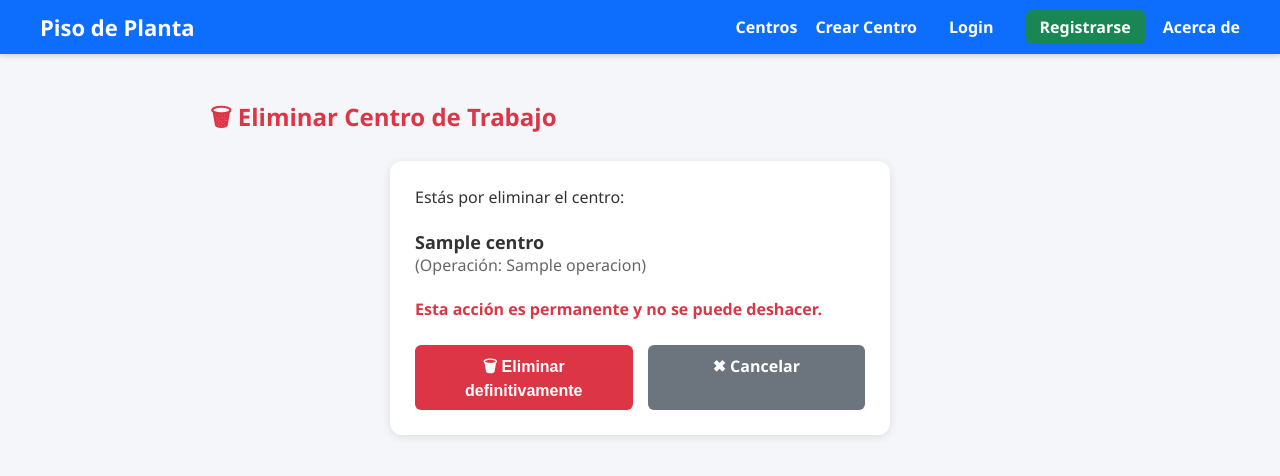
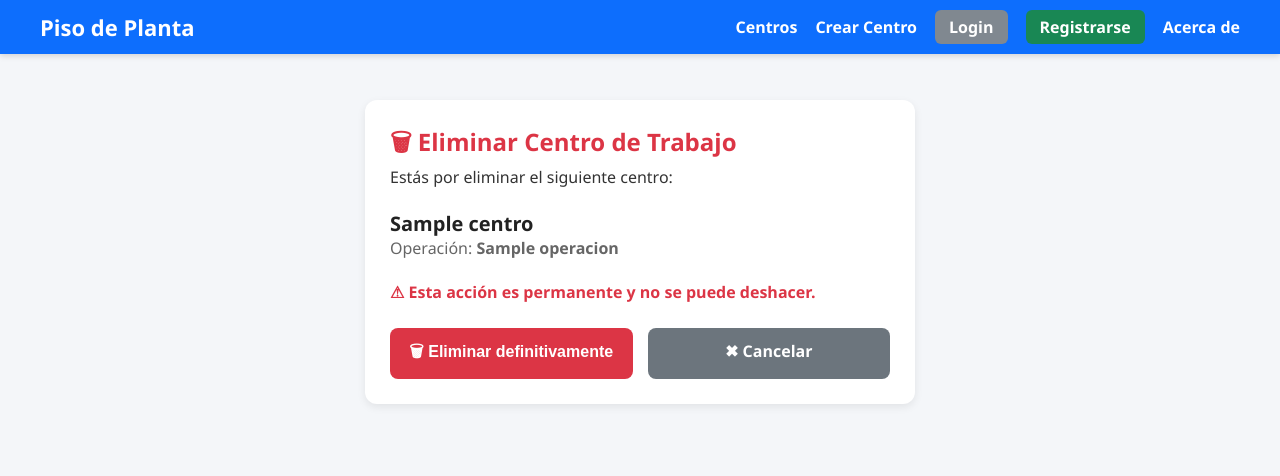
Before and after one commit to lucianoleone/TuPrimerPagina-Leone, a Django app: template pisoplanta/templates/eliminar_centro.html in a window 1280 px wide. Shown: the top 476 px of the page. Run offline with Django 3.2, Linux system fonts and the light colour scheme; the template is opened without the code that fills it: most values are stand-ins (such as "Sample title", 1, 10 or a date in 2020).

Commit message:
version entrega

```diff
--- a/pisoplanta/templates/eliminar_centro.html
+++ b/pisoplanta/templates/eliminar_centro.html
@@ -6,68 +6,43 @@ Eliminar Centro
 
 {% block contenido %}
 
-<h2 style="margin-bottom: 20px; color:#dc3545;">
-    🗑 Eliminar Centro de Trabajo
-</h2>
+<div class="card" style="max-width: 550px; margin: auto;">
 
-<div style="
-    background:white;
-    padding:25px;
-    border-radius:12px;
-    box-shadow:0 2px 8px rgba(0,0,0,0.1);
-    max-width:500px;
-    margin:auto;
-">
+    <h2 class="auth-title" style="color:#dc3545;">
+        🗑 Eliminar Centro de Trabajo
+    </h2>
 
-    <p style="font-size:16px; margin-bottom:25px;">
-        Estás por eliminar el centro:
-        <br><br>
-        <strong style="font-size:18px; color:#333;">{{ centro.nombre }}</strong>
-        <br>
-        <span style="color:#666;">
-            (Operación: {{ centro.operacion }})
-        </span>
+    <p class="justify-text" style="margin-bottom:25px;">
+        Estás por eliminar el siguiente centro:
         <br><br>
 
+        <strong style="font-size:20px; color:#222;">
+            {{ centro.nombre }}
+        </strong>
+        <br>
+
+        <span style="color:#666;">
+            Operación: <strong>{{ centro.operacion }}</strong>
+        </span>
+
+        <br><br>
         <span style="color:#dc3545; font-weight:bold;">
-            Esta acción es permanente y no se puede deshacer.
+            ⚠ Esta acción es permanente y no se puede deshacer.
         </span>
     </p>
 
-    <form method="POST" style="display:flex; gap:15px;">
+    <form method="POST" style="display:flex; gap:15px; margin-top:20px;">
         {% csrf_token %}
 
         <!-- Botón Eliminar -->
-        <button type="submit" style="
-            flex:1;
-            background:#dc3545;
-            color:white;
-            padding:10px 15px;
-            border:none;
-            border-radius:6px;
-            font-size:16px;
-            cursor:pointer;
-            font-weight:bold;
-            text-align:center;
-        ">
+        <button type="submit" class="btn btn-danger" style="flex:1;">
             🗑 Eliminar definitivamente
         </button>
 
         <!-- Botón Cancelar -->
-        <a href="{% url 'listar_centros' %}" style="
-            flex:1;
-            background:#6c757d;
-            color:white;
-            padding:10px 15px;
-            border-radius:6px;
-            text-decoration:none;
-            font-size:16px;
-            text-align:center;
-            font-weight:bold;
-        ">
+        <a href="{% url 'listar_centros' %}" class="btn btn-secondary" style="flex:1; text-align:center;">
             ✖ Cancelar
         </a>
-
     </form>
 
 </div>
--- a/static/css/estilos.css
+++ b/static/css/estilos.css
@@ -276,7 +276,7 @@ form input:focus {
 }
 
 .navbar-btn {
-    background: #0d6dfc;
+    background: #808890;
 }
 
 .navbar-btn-register {
@@ -312,9 +312,39 @@ form input:focus {
     gap: 10px;
 }
 
+
+
 .no-results {
     color: #777;
     margin-top: 25px;
     text-align: center;
     font-style: italic;
 }
+
+
+/* -------------------------------------------- */
+/*             BUSCADOR EN LISTADO              */
+/* -------------------------------------------- */
+
+.search-container {
+    display: flex;
+    gap: 12px;
+    margin-bottom: 25px;
+    width: 100%;
+    justify-content: center;
+}
+
+.search-input {
+    flex: 1; /* Para que ocupe todo el ancho disponible */
+    max-width: 600px; /* Igual ancho que las tarjetas */
+    padding: 12px 15px;
+    border: 1px solid #ccc;
+    border-radius: 8px;
+    font-size: 16px;
+    outline: none;
+    transition: border 0.3s ease;
+}
+
+.search-input:focus {
+    border-color: #0d6efd;
+}
```
Also changed, not shown: pisoplanta/templates/crear_centro.html (+35 -18 lines), pisoplanta/templates/listar_centros.html (+17 -2 lines), README.md.
